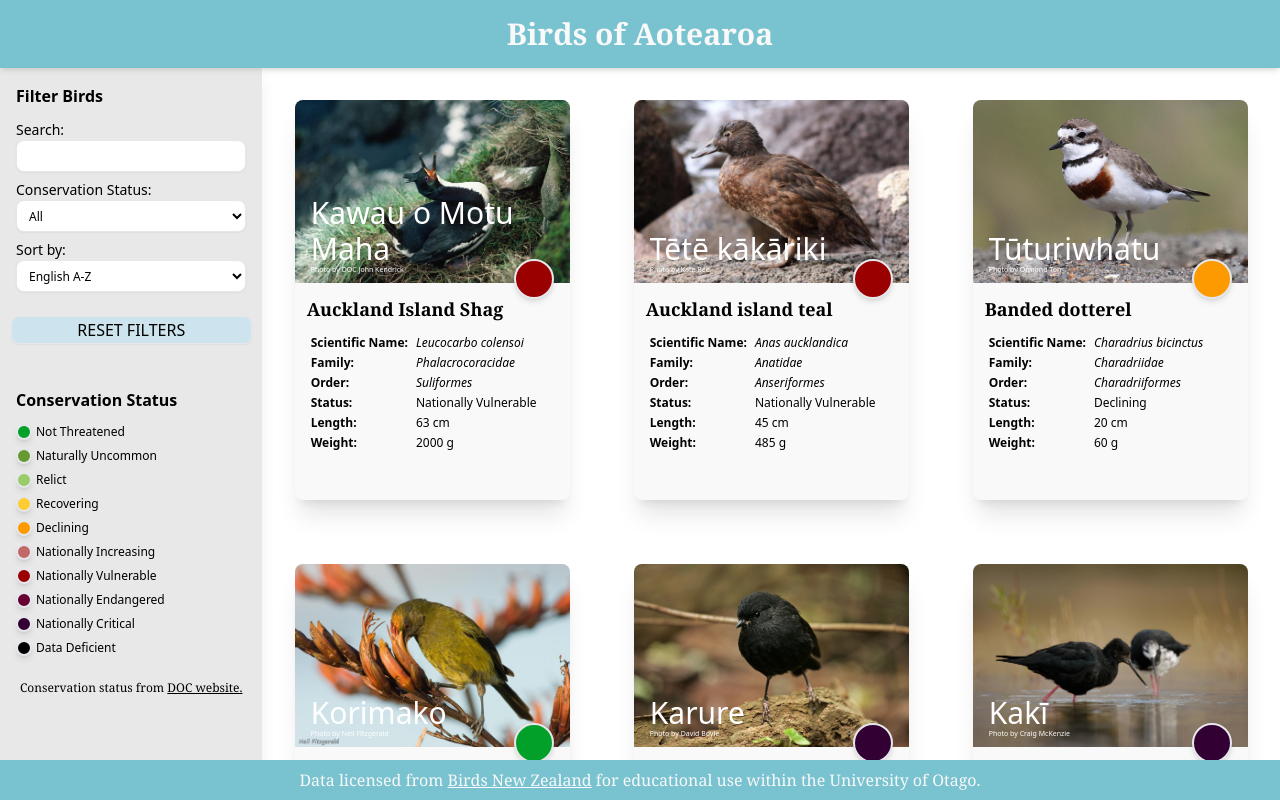
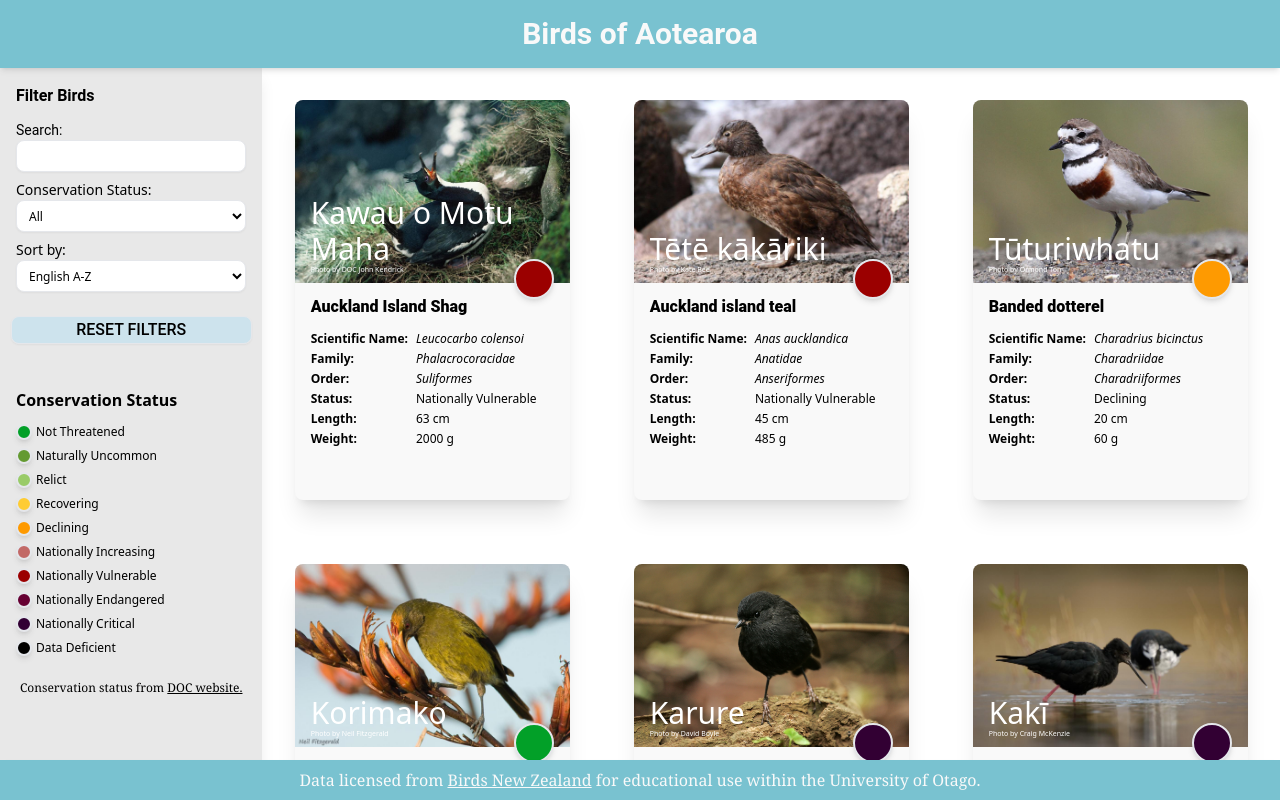
Before and after one commit to jayteylee/Birds_of_Aotearoa_front-end, a React (Create React App) app: page / in a window 1280 px wide. Built offline with nearby package versions, Linux system fonts and the light colour scheme.

Commit message:
changed fonts and styling

```diff
--- a/src/App.jsx
+++ b/src/App.jsx
@@ -173,7 +173,7 @@ function App() {
   return (
     <div className="h-screen w-screen relative overflow-hidden">
       <header className='sticky top-0 z-10 shadow-md'>
-        <h1 className='text-center p-4 font-serif text-3xl font-bold text-boa-white bg-boa-teal'>
+        <h1 className='text-center p-4 font-roboto text-3xl font-bold text-boa-white bg-boa-teal'>
           Birds of Aotearoa
         </h1>
       </header>
@@ -181,9 +181,9 @@ function App() {
       <div className="w-full h-full flex flex-col md:flex-row">
         <div className="h-[575px] w-full md:basis-1/5 md:h-full bg-neutral-400 bg-opacity-25 z-10 shadow-lg">
           <form>
-            <h3 className="text-center text-m pt-2 font-semibold md:text-left pl-4 md:pt-4 md:mb-0 pb-3">Filter Birds</h3>
+            <h3 className="text-center text-m pt-2 font-roboto font-semibold md:text-left pl-4 md:pt-4 md:mb-0 pb-3">Filter Birds</h3>
             <div className="flex flex-col px-4">
-              <div className="pl-2 md:pl-0 text-sm md:text-m">
+              <div className="font-roboto pl-2 md:pl-0 text-sm md:text-m">
                 <label>Search:</label>
               </div>
               <div className="mb-2 ml-2 mr-2 md:mx-0">
@@ -223,7 +223,7 @@ function App() {
                 </select>
               </div>
             </div>
-            <div className="text-center pt-4 pb-3">
+            <div className="text-center font-roboto font-medium pt-4 pb-3">
               <input type="submit" value="RESET FILTERS" onChange={handleResetChange} className="truncate w-1/2 md:w-11/12 h-7 px-4 border border-black-300 rounded-lg shadow-sm text-center text-s bg-sky-300 bg-opacity-25" />
             </div>
             <h3 className="text-center mb-3 text-m font-semibold md:text-left md:text-m px-4 md:pt-8">Conservation Status</h3>
--- a/src/card.jsx
+++ b/src/card.jsx
@@ -34,12 +34,12 @@ function Card(props) {
       <div className="relative w-full h-full">
         <img className="w-full h-full object-cover" src={bird.photo.source} alt="a native bird"/>
 
-        <p className="absolute text-3xl py-4 px-4 bottom-0 left-0 text-white">{bird.primary_name}</p>
+        <p className="absolute text-3xl py-4 px-4 bottom-0 left-0 text-white ">{bird.primary_name}</p>
         <p className="absolute text-[7px] py-2 px-4 bottom-0 left-0 text-white">Photo by {bird.photo.credit}</p>
         <div className={`-bottom-4 right-4 absolute rounded-full border-2 ${getStatusBgColour(bird.status)} shadow-md w-10 h-10`}></div>
         </div>
       </div>
-      <h2 className='text-lg text-left pr-2 pl-3 py-3 font-serif font-extrabold'>
+      <h2 className='text- text-left pr-1 pl-4 py-3 font-roboto font-extrabold'>
       {bird.english_name}
       </h2>
       <div className='block'>
--- a/tailwind.config.js
+++ b/tailwind.config.js
@@ -1,13 +1,13 @@
 /** @type {import('tailwindcss').Config} */
 module.exports = {
-  // plugins: [
-  //   require('@tailwindcss/forms'),
-  // ],
   content: [
     "./src/**/*.{js,jsx,ts,tsx}",
   ],
   theme: {
     extend: {
+      fontFamily: {
+        'roboto': ['Roboto', 'sans-serif'],
+      },
       colors: {
         'boa-teal': '#79c2d0',
         'boa-white': '#f9f9f9',
```
